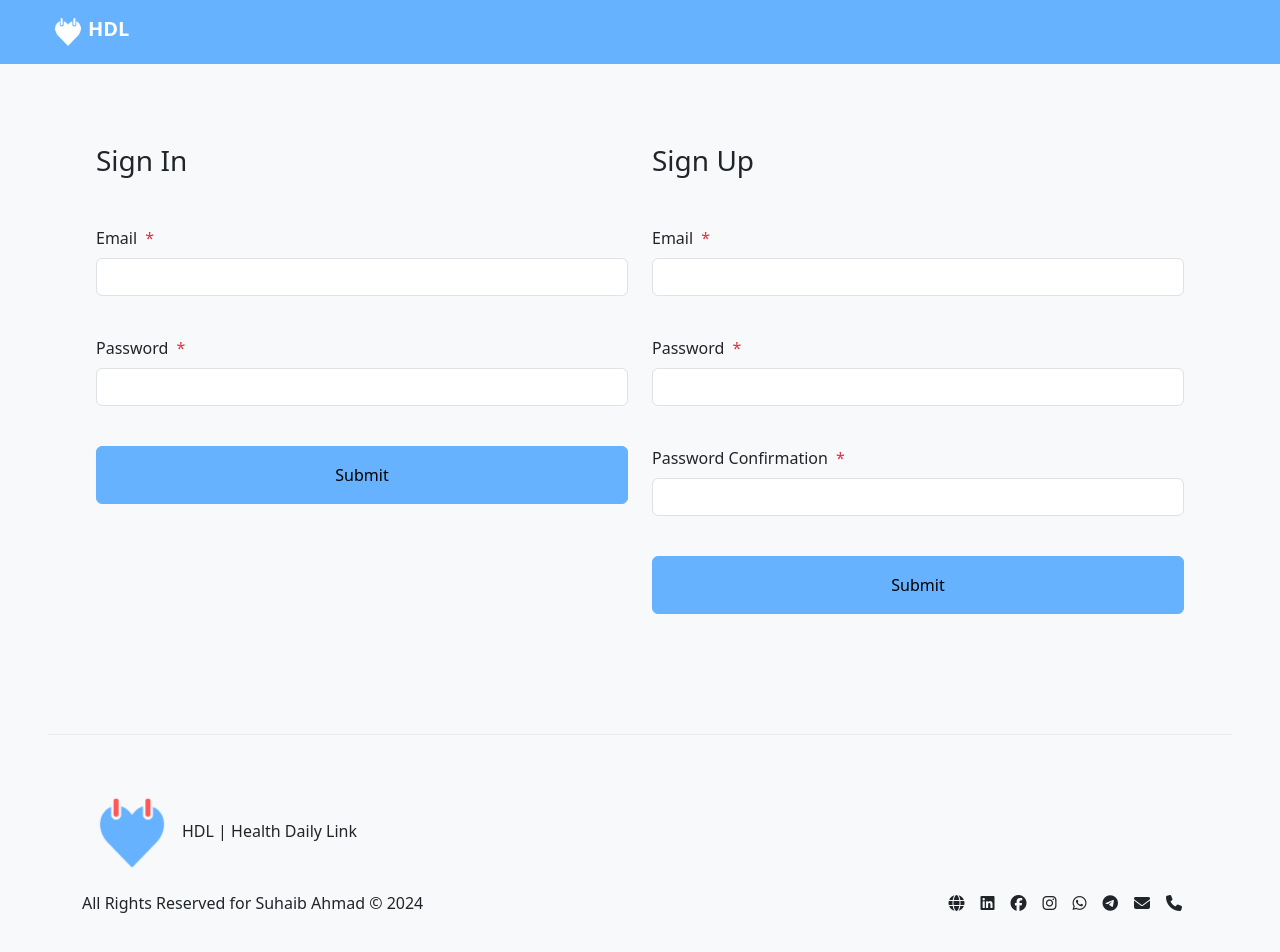
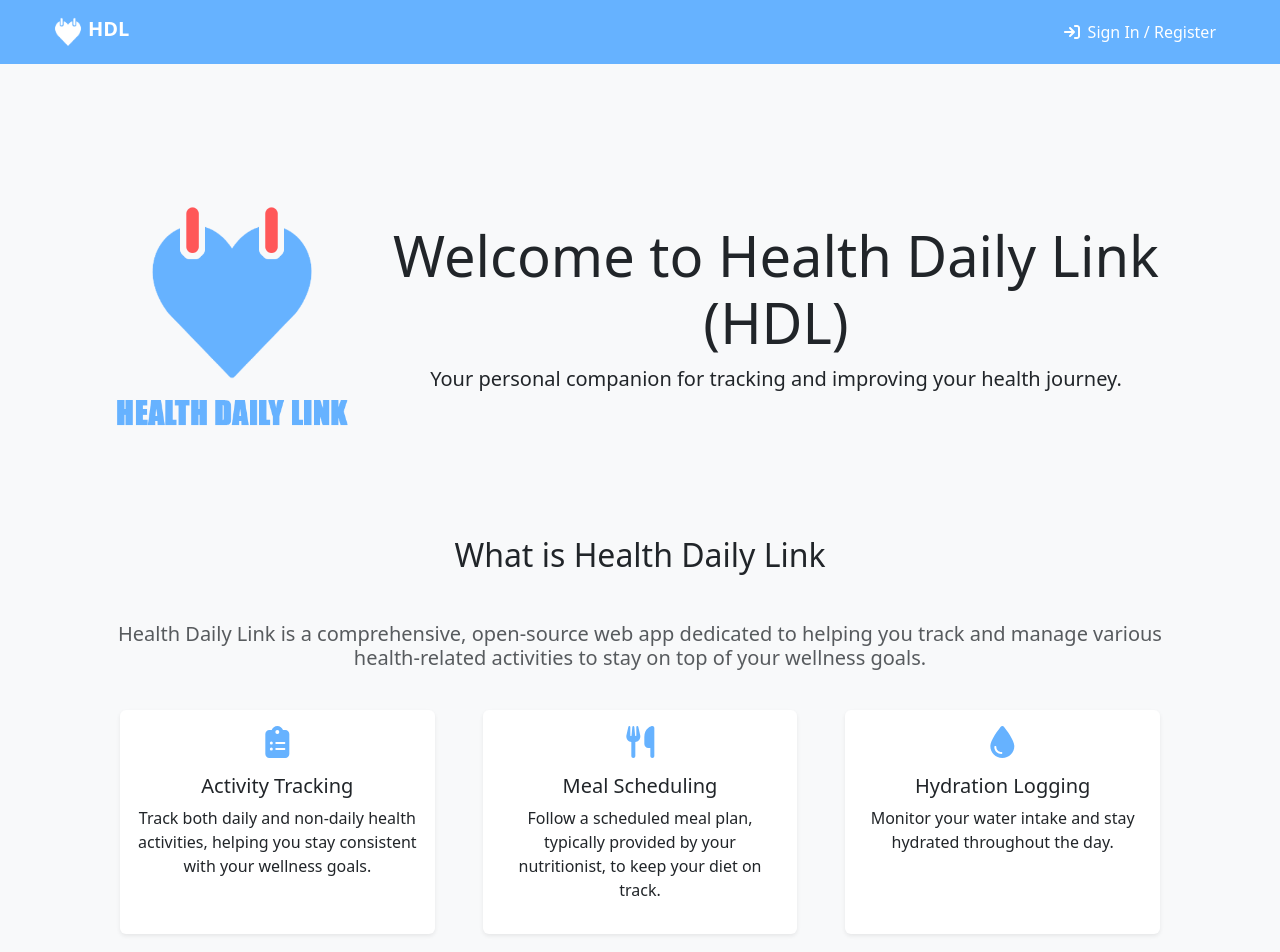
Before and after one commit to makkahwi/heal-tracker, a React (Create React App) app: page / in a window 1280 px wide. Shown: the top 952 px of the page. Built offline with nearby package versions, Linux system fonts and the light colour scheme.

Commit message:
Build & Engage Landing View

```diff
--- a/src/App.tsx
+++ b/src/App.tsx
@@ -22,6 +22,7 @@ import Medicine from "./Views/Auth/Medicine";
 import SleepCycles from "./Views/Auth/SleepCycles";
 import Sports from "./Views/Auth/Sports";
 import WeightReadings from "./Views/Auth/WeightReadings";
+import Landing from "./Views/Public/Landing";
 import Login from "./Views/Public/Login";
 
 export const routes = [
@@ -104,7 +105,8 @@ const App = () => {
           </Routes>
         ) : (
           <Routes>
-            <Route path="*" element={<Login />} />
+            <Route path="login" element={<Login />} />
+            <Route path="*" element={<Landing />} />
           </Routes>
         )}
       </BrowserRouter>
--- a/src/Components/Layout/Navbar.tsx
+++ b/src/Components/Layout/Navbar.tsx
@@ -1,4 +1,8 @@
-import { faDashboard, faSignOut } from "@fortawesome/free-solid-svg-icons";
+import {
+  faDashboard,
+  faSignIn,
+  faSignOut,
+} from "@fortawesome/free-solid-svg-icons";
 import { FontAwesomeIcon } from "@fortawesome/react-fontawesome";
 import { useDispatch, useSelector } from "react-redux";
 import { useLocation, useNavigate } from "react-router-dom";
@@ -16,7 +20,7 @@ const Navbar = () => {
   return (
     <nav className="navbar navbar-expand-lg navbar-primary bg-primary position-fixed fixed-top w-100 m-0">
       <div className="container-fluid px-5 py-1">
-        <span>
+        <span role="button" onClick={() => navigate("/")}>
           {user ? (
             <span>
               <img src={"/Logo-Only-White.png"} alt="logo" height={40} />
@@ -116,7 +120,20 @@ const Navbar = () => {
               </li>
             </ul>
           ) : (
-            ""
+            <ul className="nav me-auto mb-2 mb-lg-0">
+              <li
+                className="nav-item"
+                role="button"
+                onClick={() => navigate("/login")}
+              >
+                <span className="nav-link text-decoration-none text-white">
+                  <FontAwesomeIcon icon={faSignIn} />
+                  <span className="ms-2 d-none d-lg-inline">
+                    Sign In / Register
+                  </span>
+                </span>
+              </li>
+            </ul>
           )}
         </div>
       </div>
--- /dev/null
+++ b/src/Views/Public/Landing/FeaturesView.tsx
@@ -0,0 +1,40 @@
+import { faMobileAlt } from "@fortawesome/free-solid-svg-icons";
+import { FontAwesomeIcon } from "@fortawesome/react-fontawesome";
+import PageSection from "./PageSection";
+
+const FeaturesView = ({
+  title = "",
+  desc = "",
+  features = [
+    {
+      icon: faMobileAlt,
+      title: "",
+      desc: "",
+    },
+  ],
+}) => {
+  return (
+    <PageSection title={title} desc={desc}>
+      <div className="row justify-content-center align-items-stretch">
+        {features.map(({ icon, title, desc }, i) => (
+          <div key={i} className="col-md-6 col-lg-4 my-3 px-4 d-flex">
+            <div className="card h-100 shadow-sm border-0">
+              <div className="card-body text-center d-flex flex-column">
+                <FontAwesomeIcon
+                  icon={icon}
+                  className="text-primary mb-3"
+                  size="2x"
+                />
+                <h5 className="card-title">{title}</h5>
+                <p className="card-text">{desc}</p>
+                <div className="mt-auto"></div>
+              </div>
+            </div>
+          </div>
+        ))}
+      </div>
+    </PageSection>
+  );
+};
+
+export default FeaturesView;
--- /dev/null
+++ b/src/Views/Public/Landing/PageSection.tsx
@@ -0,0 +1,13 @@
+const PageSection = ({ title = "", desc = "", children = <></> }) => {
+  return (
+    <section className="text-center mb-5">
+      <h2 className="mb-5">{title}</h2>
+
+      <h5 className="text-muted my-4">{desc}</h5>
+
+      <div className="my-4">{children}</div>
+    </section>
+  );
+};
+
+export default PageSection;
--- /dev/null
+++ b/src/Views/Public/Landing/index.tsx
@@ -0,0 +1,200 @@
+import {
+  faBed,
+  faBrain,
+  faBullseye,
+  faCalculator,
+  faChartLine,
+  faChartPie,
+  faClipboardList,
+  faDatabase,
+  faDumbbell,
+  faLanguage,
+  faMobileAlt,
+  faPills,
+  faSpaceShuttle,
+  faTint,
+  faUserMd,
+  faUsers,
+  faUtensils,
+  faWeight,
+} from "@fortawesome/free-solid-svg-icons";
+import { FontAwesomeIcon } from "@fortawesome/react-fontawesome";
+
+import FeaturesView from "./FeaturesView";
+import PageSection from "./PageSection";
+
+const currentFeatures = [
+  {
+    title: "Activity Tracking",
+    icon: faClipboardList,
+    desc: "Track both daily and non-daily health activities, helping you stay consistent with your wellness goals.",
+  },
+  {
+    title: "Meal Scheduling",
+    icon: faUtensils,
+    desc: "Follow a scheduled meal plan, typically provided by your nutritionist, to keep your diet on track.",
+  },
+  {
+    title: "Hydration Logging",
+    icon: faTint,
+    desc: "Monitor your water intake and stay hydrated throughout the day.",
+  },
+  {
+    title: "Exercise Tracking",
+    icon: faDumbbell,
+    desc: "Keep a record of your sports and exercise routines to track physical activity levels.",
+  },
+  {
+    title: "Medication Reminders",
+    icon: faPills,
+    desc: "Set reminders for taking medications and supplements, ensuring you never miss a dose.",
+  },
+  {
+    title: "Sleep Cycle Monitoring",
+    icon: faBed,
+    desc: "Record and monitor your sleep cycles to improve sleep quality and maintain a healthy routine.",
+  },
+  {
+    title: "Weight Tracking",
+    icon: faWeight,
+    desc: "Log weight readings, including data from inBody scale integrations, to monitor progress over time.",
+  },
+];
+
+const futurePlans = [
+  {
+    icon: faMobileAlt,
+    title: "Mobile App",
+    desc: "Develop a mobile version for on-the-go accessibility.",
+  },
+  {
+    icon: faUserMd,
+    title: "Nutritionist Access",
+    desc: "Allow nutritionists to monitor and provide feedback on users' dietary progress.",
+  },
+  {
+    icon: faBrain,
+    title: "AI Data Input",
+    desc: "Integrate AI to streamline data entry, such as automatic readings from scales.",
+  },
+  {
+    icon: faChartLine,
+    title: "Summaries and Analytics",
+    desc: "Generate daily, weekly, and monthly summaries for a clearer health overview.",
+  },
+  {
+    icon: faCalculator,
+    title: "Calorie Calculation",
+    desc: "Automatically calculate calories for meal plans and track actual consumption.",
+  },
+  {
+    icon: faLanguage,
+    title: "Localization",
+    desc: "Translate the app to support Arabic and other languages.",
+  },
+  {
+    icon: faBullseye,
+    title: "Goal Setting & Reminders",
+    desc: "Enable users to set personalized health goals and receive reminders.",
+  },
+  {
+    icon: faUsers,
+    title: "Multi-User Support",
+    desc: "Add multi-user functionality for families or teams to track health together.",
+  },
+  {
+    icon: faChartPie,
+    title: "Advanced Data Visualization",
+    desc: "Provide insights and trends with engaging data visualizations.",
+  },
+];
+
+const techs = [
+  {
+    icon: faSpaceShuttle,
+    title: "React.js",
+    desc: "Our front-end framework for building interactive and responsive user interfaces, delivering a seamless user experience.",
+  },
+  {
+    icon: faDatabase,
+    title: "Firebase",
+    desc: "A reliable backend solution for data storage, real-time syncing, and user authentication, ensuring security and scalability.",
+  },
+];
+
+const LandingPage = () => {
+  return (
+    <div className="container mt-5">
+      <header className="text-center py-5 mb-5 row align-items-center">
+        <div className="col-md-3 d-flex align-items-center justify-content-center">
+          <img src="/Logo.png" className="w-100" alt="Logo" />
+        </div>
+
+        <div className="col-md-9 d-flex flex-column align-items-center justify-content-center">
+          <h1 className="display-4">Welcome to Health Daily Link (HDL)</h1>
+          <p className="lead">
+            Your personal companion for tracking and improving your health
+            journey.
+          </p>
+        </div>
+      </header>
+
+      <FeaturesView
+        title="What is Health Daily Link"
+        desc="Health Daily Link is a comprehensive, open-source web app dedicated to helping you track and manage various health-related activities to stay on top of your wellness goals."
+        features={currentFeatures}
+      />
+
+      <PageSection
+        title="Technology Stack"
+        desc="Health Daily Link is built with a modern technology stack, designed to provide a smooth and secure experience."
+      >
+        <div className="mx-auto">
+          {techs.map(({ icon, title, desc }, i) => (
+            <div className="d-flex align-items-center mb-4" key={i}>
+              <div className="text-primary rounded-circle">
+                <FontAwesomeIcon icon={icon} size="2x" />
+              </div>
+
+              <div className="ms-4 text-start">
+                <h5 className="fw-bold">{title}</h5>
+                <p className="mb-0">{desc}</p>
+              </div>
+            </div>
+          ))}
+        </div>
+      </PageSection>
+
+      <PageSection
+        title="Meet the Developer"
+        desc="Hi, I'm [Your Name]! As the creator of Health Daily Link, I’m
+          passionate about helping people improve their health through
+          technology. This project is open-source, and I welcome contributors
+          from around the world to help make it even better!"
+      />
+
+      <FeaturesView
+        title="Our Vision for the Future"
+        desc="Health Daily Link is growing, and we have big plans to make it even more powerful and user-friendly. With your support, we aim to add new features, improve accessibility, and build a community around wellness."
+        features={futurePlans}
+      />
+
+      <PageSection
+        title="Contribute to Health Daily Link"
+        desc=" Health Daily Link is open-source, and we’re thrilled to welcome developers, designers, and wellness enthusiasts to contribute. Join us on GitHub and be part of our journey to make health tracking accessible to all."
+      >
+        <a
+          className="btn btn-primary btn-lg shadow-sm text-white"
+          href="https://github.com/your-repo-link"
+          target="_blank"
+          rel="noopener noreferrer"
+        >
+          <FontAwesomeIcon icon={faUsers} className="me-2" />
+          Contribute on GitHub
+        </a>
+      </PageSection>
+    </div>
+  );
+};
+
+export default LandingPage;
```
